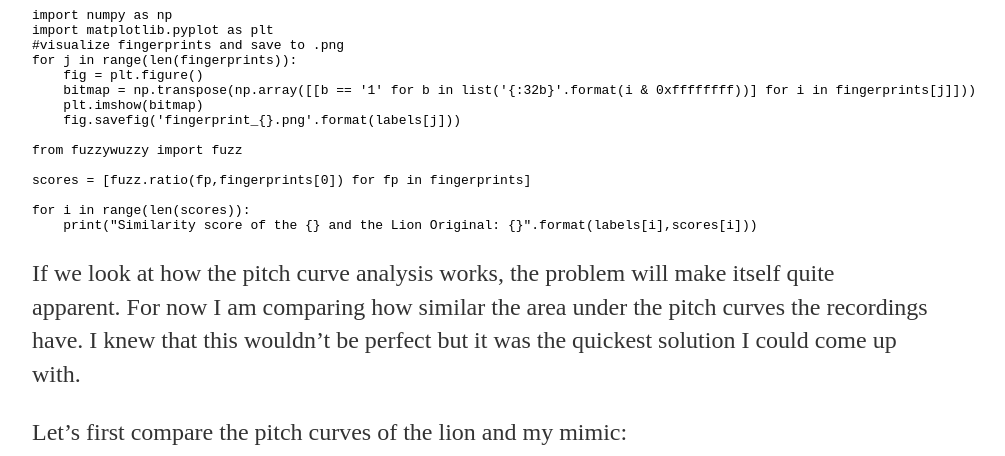
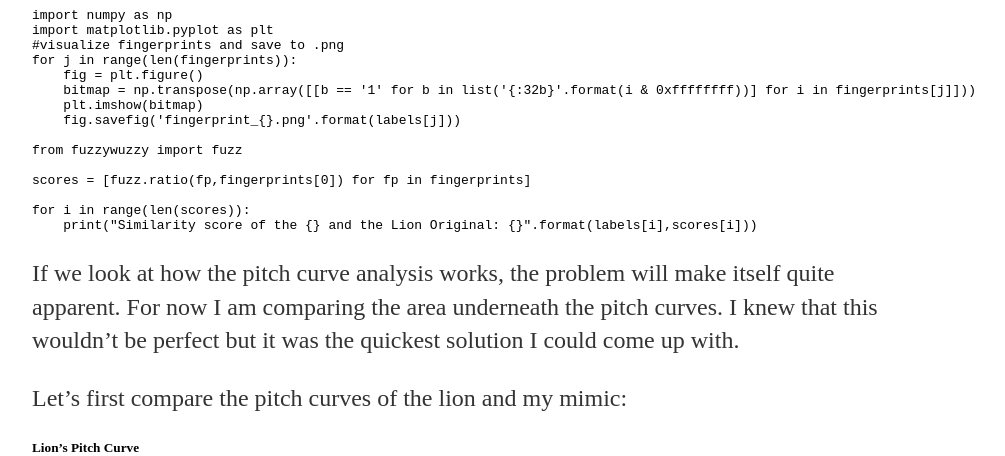
Before and after one commit to a-n-rose/a-n-rose.github.io, a Jekyll site: the page built from _posts/2018-08-01-mimic-master.md, in a window 1280 px wide and 900 px high, scrolled down 11057 px, cut to the strip 0-456 px from the top of the window. Shown: the whole strip, without its empty margins (160-1165 px from the left). Built offline with Jekyll 4.4.1, drawn with Linux system fonts in a browser that asks for light colours; some of the changed text lies outside the part shown.

Commit message:
minor edits

````diff
--- a/_posts/2018-08-01-mimic-master.md
+++ b/_posts/2018-08-01-mimic-master.md
@@ -273,7 +273,7 @@ for i in range(len(scores)):
     print("Similarity score of the {} and the Lion Original: {}".format(labels[i],scores[i]))
 ```
 
-If we look at how the pitch curve analysis works, the problem will make itself quite apparent. For now I am comparing how similar the area under the pitch curves the recordings have. I knew that this wouldn't be perfect but it was the quickest solution I could come up with.
+If we look at how the pitch curve analysis works, the problem will make itself quite apparent. For now I am comparing the area underneath the pitch curves. I knew that this wouldn't be perfect but it was the quickest solution I could come up with.
 
 Let's first compare the pitch curves of the lion and my mimic:
 ##### Lion's Pitch Curve
````
Also changed, not shown: other parts of _posts/2018-08-01-mimic-master.md (+1 -1 lines).
